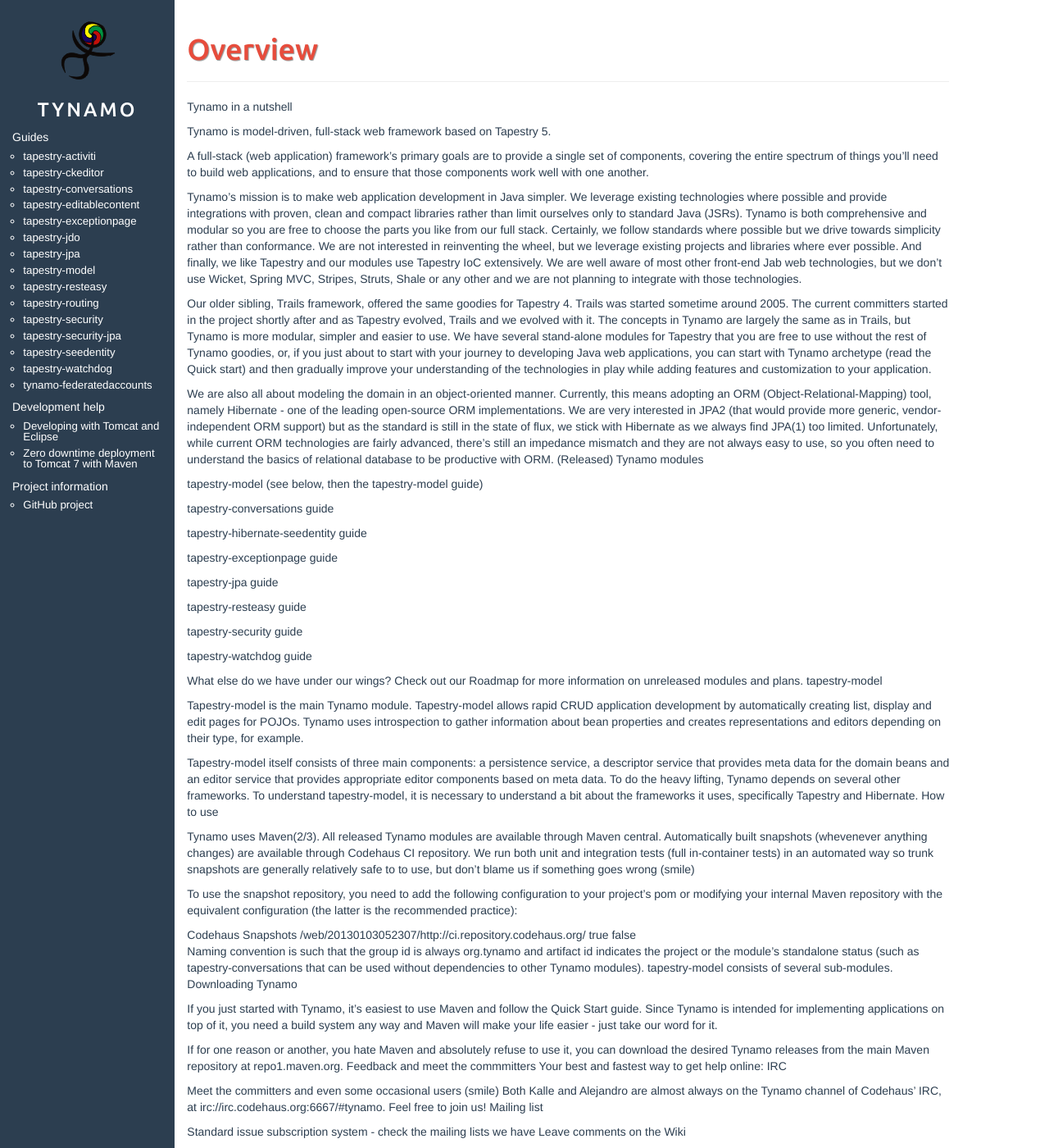
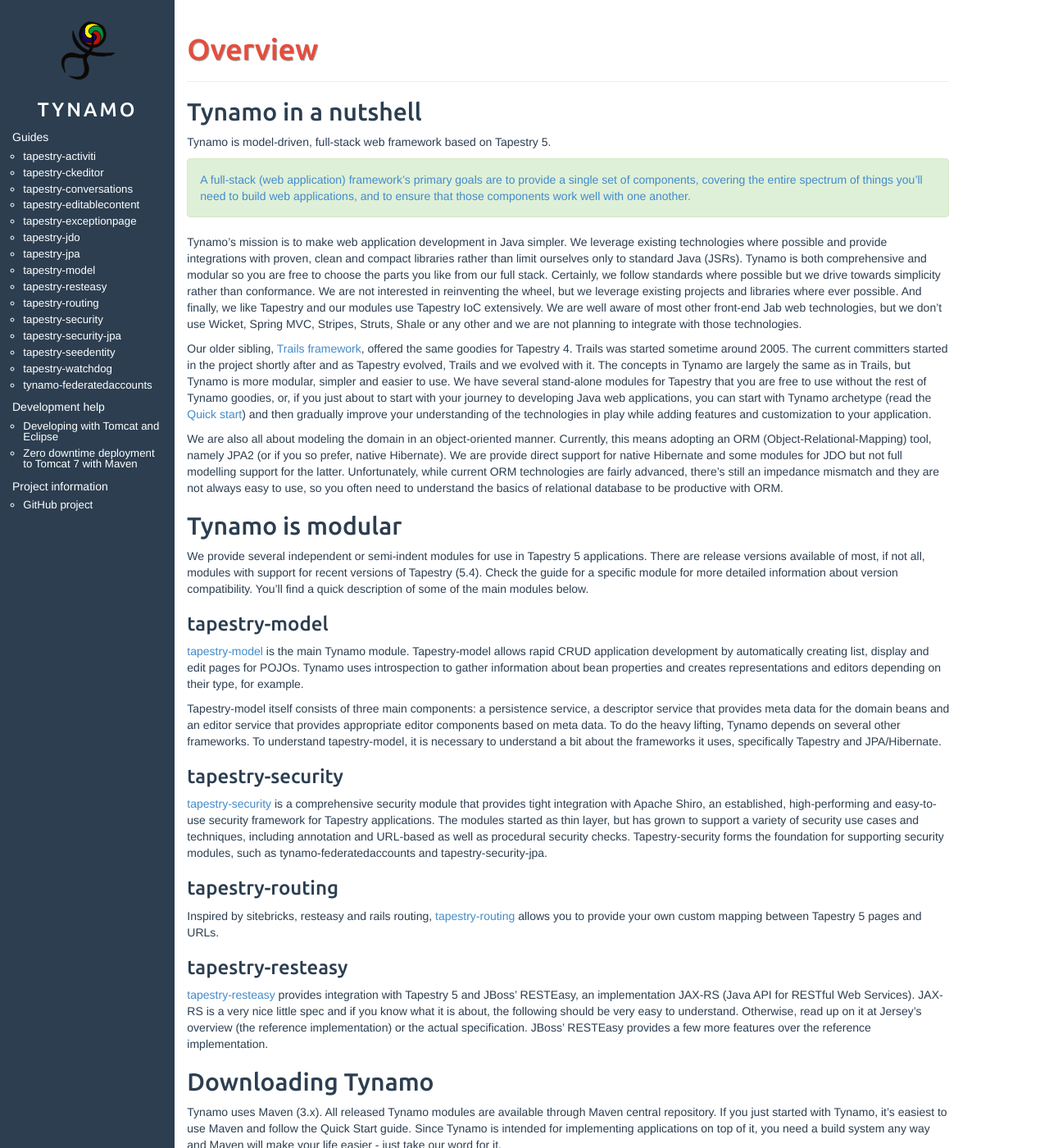
Before and after one commit to vjlamp/tynamo.github.io, a Jekyll site: the page built from Overview.md, in a window 1280 px wide and 1400 px high. Shown: the whole window at 82% size. Built offline with Jekyll 4.4.1, drawn with Linux system fonts in a browser that asks for light colours; some of the changed text lies outside the part shown.

Commit message:
kramdownify Overview

```diff
--- a/Overview.md
+++ b/Overview.md
@@ -2,76 +2,53 @@
 layout: page
 title: Overview
 ---
-Tynamo in a nutshell
+## Tynamo in a nutshell
 
 Tynamo is model-driven, full-stack web framework based on Tapestry 5.
 
-
-A full-stack (web application) framework's primary goals are to provide a single set of components, covering the entire spectrum of things you'll need to build web applications, and to ensure that those components work well with one another.
+<div markdown="1" class="alert alert-success">
+[A full-stack (web application) framework's primary goals are to provide a single set of components, covering the entire spectrum of things you'll need to build web applications, and to ensure that those components work well with one another.][full-stack-definition]
+</div>
 
 Tynamo's mission is to make web application development in Java simpler. We leverage existing technologies where possible and provide integrations with proven, clean and compact libraries rather than limit ourselves only to standard Java (JSRs). Tynamo is both comprehensive and modular so you are free to choose the parts you like from our full stack. Certainly, we follow standards where possible but we drive towards simplicity rather than conformance. We are not interested in reinventing the wheel, but we leverage existing projects and libraries where ever possible. And finally, we like Tapestry and our modules use Tapestry IoC extensively. We are well aware of most other front-end Jab web technologies, but we don't use Wicket, Spring MVC, Stripes, Struts, Shale or any other and we are not planning to integrate with those technologies.
 
-Our older sibling, Trails framework, offered the same goodies for Tapestry 4. Trails was started sometime around 2005. The current committers started in the project shortly after and as Tapestry evolved, Trails and we evolved with it. The concepts in Tynamo are largely the same as in Trails, but Tynamo is more modular, simpler and easier to use. We have several stand-alone modules for Tapestry that you are free to use without the rest of Tynamo goodies, or, if you just about to start with your journey to developing Java web applications, you can start with Tynamo archetype (read the Quick start) and then gradually improve your understanding of the technologies in play while adding features and customization to your application.
+Our older sibling, [Trails framework](https://www.openhub.net/p/trails), offered the same goodies for Tapestry 4. Trails was started sometime around 2005. The current committers started in the project shortly after and as Tapestry evolved, Trails and we evolved with it. The concepts in Tynamo are largely the same as in Trails, but Tynamo is more modular, simpler and easier to use. We have several stand-alone modules for Tapestry that you are free to use without the rest of Tynamo goodies, or, if you just about to start with your journey to developing Java web applications, you can start with Tynamo archetype (read the [Quick start](http://www.tynamo.org/Quick+start/)) and then gradually improve your understanding of the technologies in play while adding features and customization to your application.
 
-We are also all about modeling the domain in an object-oriented manner. Currently, this means adopting an ORM (Object-Relational-Mapping) tool, namely Hibernate - one of the leading open-source ORM implementations. We are very interested in JPA2 (that would provide more generic, vendor-independent ORM support) but as the standard is still in the state of flux, we stick with Hibernate as we always find JPA(1) too limited. Unfortunately, while current ORM technologies are fairly advanced, there's still an impedance mismatch and they are not always easy to use, so you often need to understand the basics of relational database to be productive with ORM.
-(Released) Tynamo modules
+We are also all about modeling the domain in an object-oriented manner. Currently, this means adopting an ORM (Object-Relational-Mapping) tool, namely JPA2 (or if you so prefer, native Hibernate). We are provide direct support for native Hibernate and some modules for JDO but not full modelling support for the latter. Unfortunately, while current ORM technologies are fairly advanced, there's still an impedance mismatch and they are not always easy to use, so you often need to understand the basics of relational database to be productive with ORM.
 
-tapestry-model (see below, then the tapestry-model guide)
+## Tynamo is modular
 
-tapestry-conversations guide
+We provide several independent or semi-indent modules for use in Tapestry 5 applications. There are release versions available of most, if not all, modules with support for recent versions of Tapestry (5.4). Check the guide for a specific module for more detailed information about version compatibility. You'll find a quick description of some of the main modules below.
 
-tapestry-hibernate-seedentity guide
+### tapestry-model
 
-tapestry-exceptionpage guide
+[tapestry-model](http://www.tynamo.org/tapestry-model+guide/) is the main Tynamo module. Tapestry-model allows rapid CRUD application development by automatically creating list, display and edit pages for POJOs. Tynamo uses introspection to gather information about bean properties and creates representations and editors depending on their type, for example.
 
-tapestry-jpa guide
+Tapestry-model itself consists of three main components: a persistence service, a descriptor service that provides meta data for the domain beans and an editor service that provides appropriate editor components based on meta data. To do the heavy lifting, Tynamo depends on several other frameworks. To understand tapestry-model, it is necessary to understand a bit about the frameworks it uses, specifically Tapestry and JPA/Hibernate.
 
-tapestry-resteasy guide
+### tapestry-security
 
-tapestry-security guide
+[tapestry-security](http://www.tynamo.org/tapestry-security+guide/) is a comprehensive security module that provides tight integration with Apache Shiro, an established, high-performing and easy-to-use security framework for Tapestry applications. The modules started as thin layer, but has grown to support a variety of security use cases and techniques, including annotation and URL-based as well as procedural security checks. Tapestry-security forms the foundation for supporting security modules, such as tynamo-federatedaccounts and tapestry-security-jpa.
 
-tapestry-watchdog guide
+### tapestry-routing
 
-What else do we have under our wings? Check out our Roadmap for more information on unreleased modules and plans.
-tapestry-model
+Inspired by sitebricks, resteasy and rails routing, [tapestry-routing](http://www.tynamo.org/tapestry-routing+guide/) allows you to provide your own custom mapping between Tapestry 5 pages and URLs.
 
-Tapestry-model is the main Tynamo module. Tapestry-model allows rapid CRUD application development by automatically creating list, display and edit pages for POJOs. Tynamo uses introspection to gather information about bean properties and creates representations and editors depending on their type, for example.
+### tapestry-resteasy
 
-Tapestry-model itself consists of three main components: a persistence service, a descriptor service that provides meta data for the domain beans and an editor service that provides appropriate editor components based on meta data. To do the heavy lifting, Tynamo depends on several other frameworks. To understand tapestry-model, it is necessary to understand a bit about the frameworks it uses, specifically Tapestry and Hibernate.
-How to use
+[tapestry-resteasy](http://www.tynamo.org/tapestry-resteasy+guide/) provides integration with Tapestry 5 and JBoss’ RESTEasy, an implementation JAX-RS (Java API for RESTful Web Services). JAX-RS is a very nice little spec and if you know what it is about, the following should be very easy to understand. Otherwise, read up on it at Jersey’s overview (the reference implementation) or the actual specification. JBoss’ RESTEasy provides a few more features over the reference implementation.
 
-Tynamo uses Maven(2/3). All released Tynamo modules are available through Maven central. Automatically built snapshots (whevenever anything changes) are available through Codehaus CI repository. We run both unit and integration tests (full in-container tests) in an automated way so trunk snapshots are generally relatively safe to to use, but don't blame us if something goes wrong (smile)
+## Downloading Tynamo
 
-To use the snapshot repository, you need to add the following configuration to your project's pom or modifying your internal Maven repository with the equivalent configuration (the latter is the recommended practice):
+Tynamo uses Maven (3.x). All released Tynamo modules are available through Maven central repository. If you just started with Tynamo, it's easiest to use Maven and follow the Quick Start guide. Since Tynamo is intended for implementing applications on top of it, you need a build system any way and Maven will make your life easier - just take our word for it.
 
-<repositories>
-  <repository>
-    <id>Codehaus Snapshots</id>
-    <url>/web/20130103052307/http://ci.repository.codehaus.org/</url>
-    <snapshots>
-      <enabled>true</enabled>
-    </snapshots>
-    <releases>
-      <enabled>false</enabled>
-    </releases>
-  </repository>
-</repositories>
-
-Naming convention is such that the group id is always org.tynamo and artifact id indicates the project or the module's standalone status (such as tapestry-conversations that can be used without dependencies to other Tynamo modules). tapestry-model consists of several sub-modules.
-Downloading Tynamo
-
-If you just started with Tynamo, it's easiest to use Maven and follow the Quick Start guide. Since Tynamo is intended for implementing applications on top of it, you need a build system any way and Maven will make your life easier - just take our word for it.
+Naming convention is such that the group id always starts with org.tynamo. The artifact id indicates the project or the module's standalone status (such as tapestry-conversations that can be used without dependencies to other Tynamo modules). tapestry-model consists of several sub-modules.
 
 If for one reason or another, you hate Maven and absolutely refuse to use it, you can download the desired Tynamo releases from the main Maven repository at repo1.maven.org.
-Feedback and meet the commmitters
-Your best and fastest way to get help online: IRC
 
-Meet the committers and even some occasional users (smile) Both Kalle and Alejandro are almost always on the Tynamo channel of Codehaus' IRC, at irc://irc.codehaus.org:6667/#tynamo. Feel free to join us!
-Mailing list
+## Feedback and community
+Your best and fastest way to get help online: [tapestry-users mailing list](http://tapestry.apache.org/community.html)
 
-Standard issue subscription system - check the mailing lists we have
-Leave comments on the Wiki
+Since moving to Github after the demise of Codehaus (the original project home), the project hasn't had a developers mailing list. Open issues at Github, ping us on the mailing list or contact directly if you need help with a specific issue.
 
-This may work sometimes if you leave "good" comments, but I (Kalle) will mercilessly remove questions left at the end of official documentation and answered elsewhere or once the documentation has been updated. Your best bet is to comment the news if you just want to make yourself heard through the Wiki. Otherwise, feel free to edit the wiki to improve the documentation, we appreciate the effort!
-
-    full-stack framework in a nutshell by James Bennett
+[full-stack-definition]: http://www.b-list.org/weblog/2007/feb/19/python-framework-design/ "full-stack framework in a nutshell by James Bennett"
```
